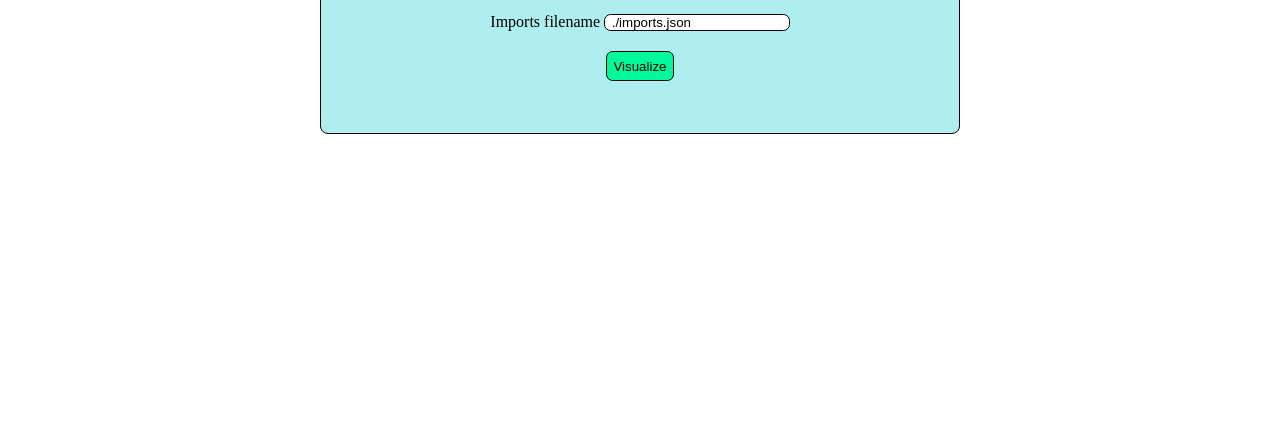
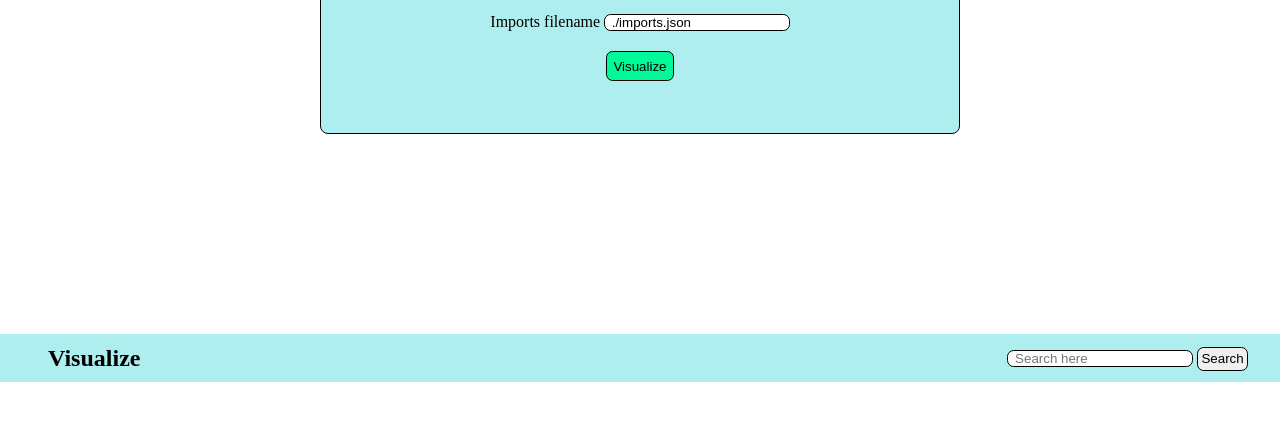
Before and after one commit to SafalPandey/visualize-import, a website built with webpack: page index.html in a window 1280 px wide. Shown: the part 309-730 px from the top of the page. Built offline with nearby package versions, Linux system fonts and the light colour scheme.

Commit message:
Add relevant elements in visualize section

```diff
--- a/index.html
+++ b/index.html
@@ -16,7 +16,16 @@
     <input id="filename-input" class="round-box" name="fname" type="text" value="./imports.json" />
     <button id="visualize-button" class="round-box">Visualize</button>
   </div>
-  <canvas id="canvas" style="margin:5px; border: 1px solid black;"></canvas>
+  <div id="visualize-section" align="center">
+    <div class="top-nav">
+      <h2>Visualize</h2>
+      <div id="search-form">
+        <input id="search-input" class="round-box" placeholder="Search here" value=""></input>
+        <button id="search-button" class="round-box">Search</button>
+      </div>
+    </div>
+    <canvas id="canvas"></canvas>
+  </div>
 </body>
 <script src="dist/main.js"></script>
 
```
